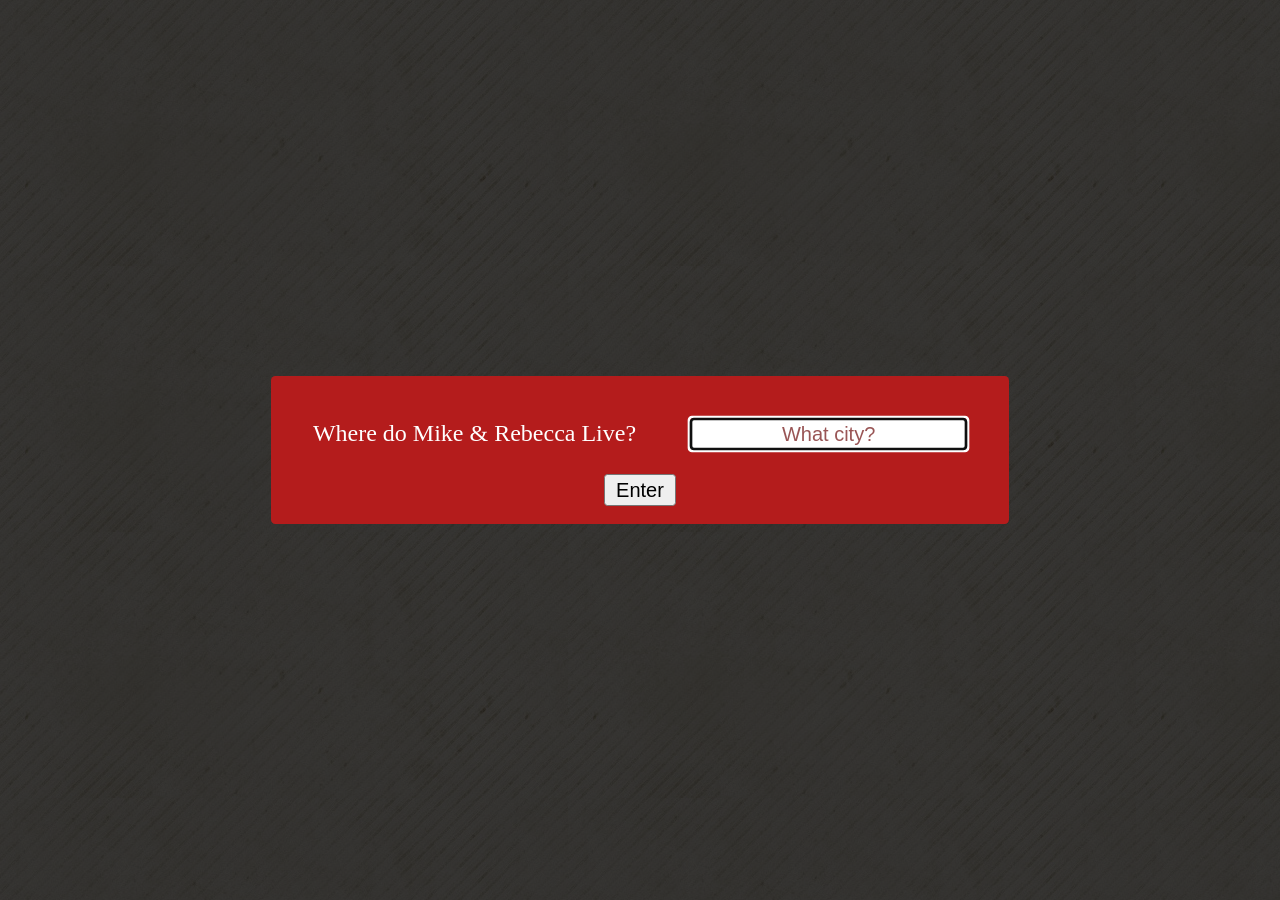
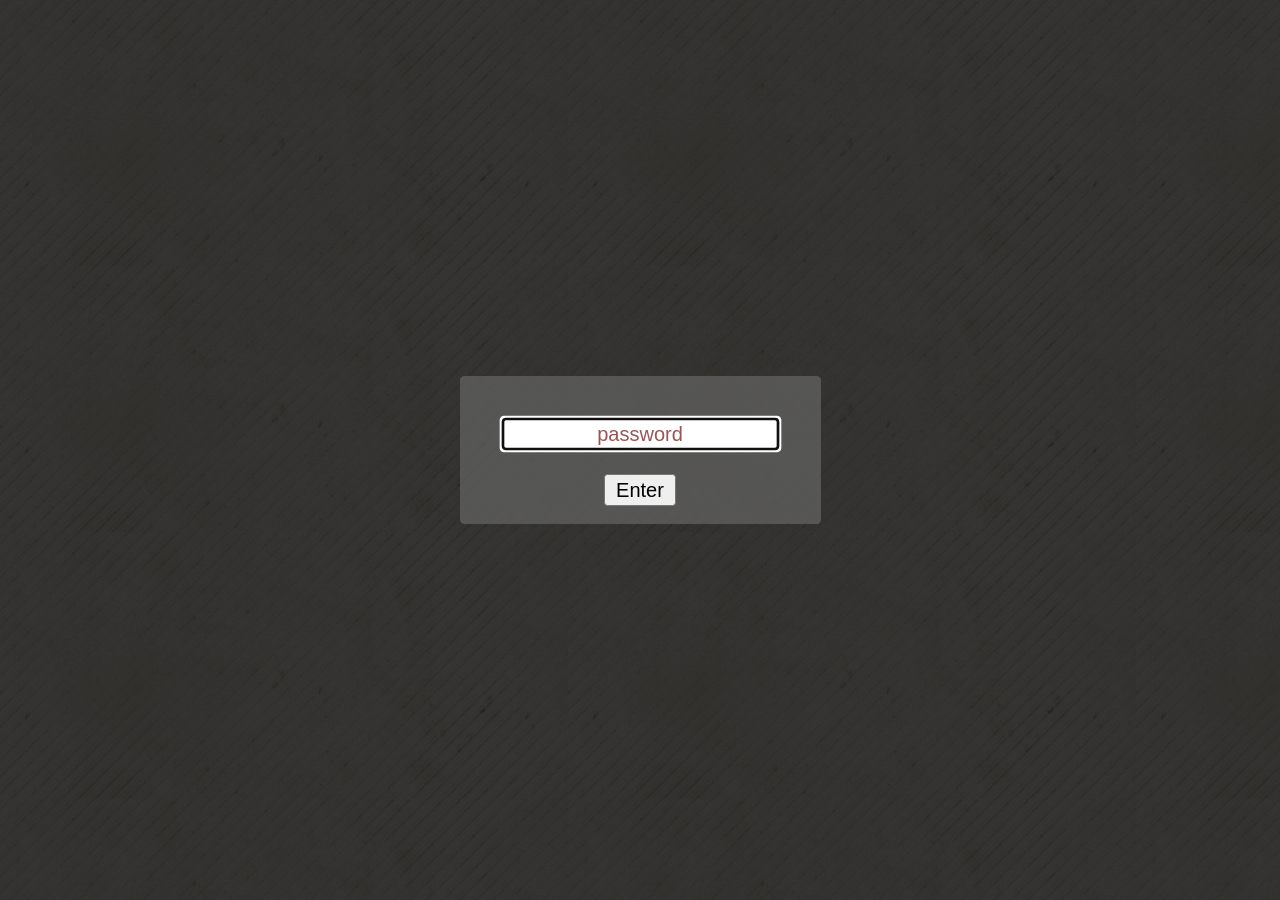
Before and after one commit to mgifford/gifsack-or-wolford, a Jekyll site: the page index.html, which Jekyll copies as it is, in a window 1280 px wide. Built offline with Jekyll 4.4.1, drawn with Linux system fonts in a browser that asks for light colours.

Commit message:
adjusting pages to match garys code

```diff
--- a/_config.yml
+++ b/_config.yml
@@ -16,12 +16,11 @@
 owner:
   name: Mike Gifford
   email: mike@openconcept.ca
-  url: http://randm.news/
+  url: https://mgifford.github.io/wolford-or-gifsack/
 first_published: 2018 # if migrating another site, the year of your first publish
-baseurl: "/4df0179dda01538c9eedcafb8789c0805e4fd0c4" # the subpath of your site, e.g. /blog
-# url: "http://randm.news" # the base hostname & protocol for your site
-
-BASE_PATH : http://randm.news/4df0179dda01538c9eedcafb8789c0805e4fd0c4
+baseurl: "/wolford-or-gifsack" # the subpath of your site, e.g. /blog
+passhash: 4df0179dda01538c9eedcafb8789c0805e4fd0c4
+url: "https://mgifford.github.io" # the base hostname & protocol for your site
 
 # on landing page
 # - set the greeting only if you want to display the first green section
--- a/_includes/breadcrumb.html
+++ b/_includes/breadcrumb.html
@@ -1,5 +1,5 @@
 <ul class="breadcrumb">
-  <li><a href="{{ site.baseurl }}/index.html">Home</a></li>{%
+  <li><a href="{{ site.baseurl }}/{{ site.passhash }}/index.html">Home</a></li>{%
   if page.layout == 'page' %}
   <li>{{ page.title }}</li>{%
   elsif page.layout == 'post' %}{%
--- a/_includes/footer.html
+++ b/_includes/footer.html
@@ -21,6 +21,6 @@
     else %}
       {{ site.title }}{%
     endif %}</li>
-    <li><a href="{{ '/credits/' | prepend: site.baseurl }}">Credits</a></li>
+    <li><a href="{{ site.baseurl }}/{{ site.passhash }}/credits/">Credits</a></li>
   </ul>
 </footer>
--- a/_includes/header.html
+++ b/_includes/header.html
@@ -1,6 +1,6 @@
 <!-- Header -->
 <header id="header"{% if page.layout == 'landing' %} class="alt"{% endif %}>
-  <h1><a href="{{ site.baseurl }}/index.html">{{ site.title }}</a></h1>
+  <h1><a href="{{ site.baseurl }}/{{ site.passhash }}/index.html">{{ site.title }}</a></h1>
   <nav id="nav">
     <ul>
       <li class="special">
--- a/_layouts/landing.html
+++ b/_layouts/landing.html
@@ -124,7 +124,8 @@
               </header>
               <ul class="actions vertical">
                 <!-- <li><a href="#" class="button fit special">Activate</a></li> -->
-                <li><a href="mailto:mike@openconcept.ca" class="button fit special">Contact</a></li>
+                <li><a target="_blank"
+                       href="mailto:mike@openconcept.ca" class="button fit special">Contact</a></li>
               </ul>
             </div>
           </section>
--- a/index.html
+++ b/index.html
@@ -19,9 +19,7 @@
 
 .box {
 	border-radius: 3px;
-	background: #b41c1c;
-	color: #fff;
-	margin: auto; padding: 12px;
+	background: rgba(101, 101, 101, 0.7); margin: auto; padding: 12px;
 }
 
 .lightbox {
@@ -73,8 +71,7 @@
 		<div class="horizontal">
 			<div class="vertical">
 				<div class="box">
-					<label style="margin: 16px; text-align: center;" for="password">Where do Mike & Rebecca Live?</label>
-					<input style="margin: 16px; text-align: center;" id="password" type="text" placeholder="What city?" /> <br />
+					<input style="margin: 16px; text-align: center;" id="password" type="password" placeholder="password" /> <br />
 					<button id="loginbutton" type="button">Enter</button>
 					<p id="wrongPassword" style="display: none">wrong password</p>
 				</div>
```
